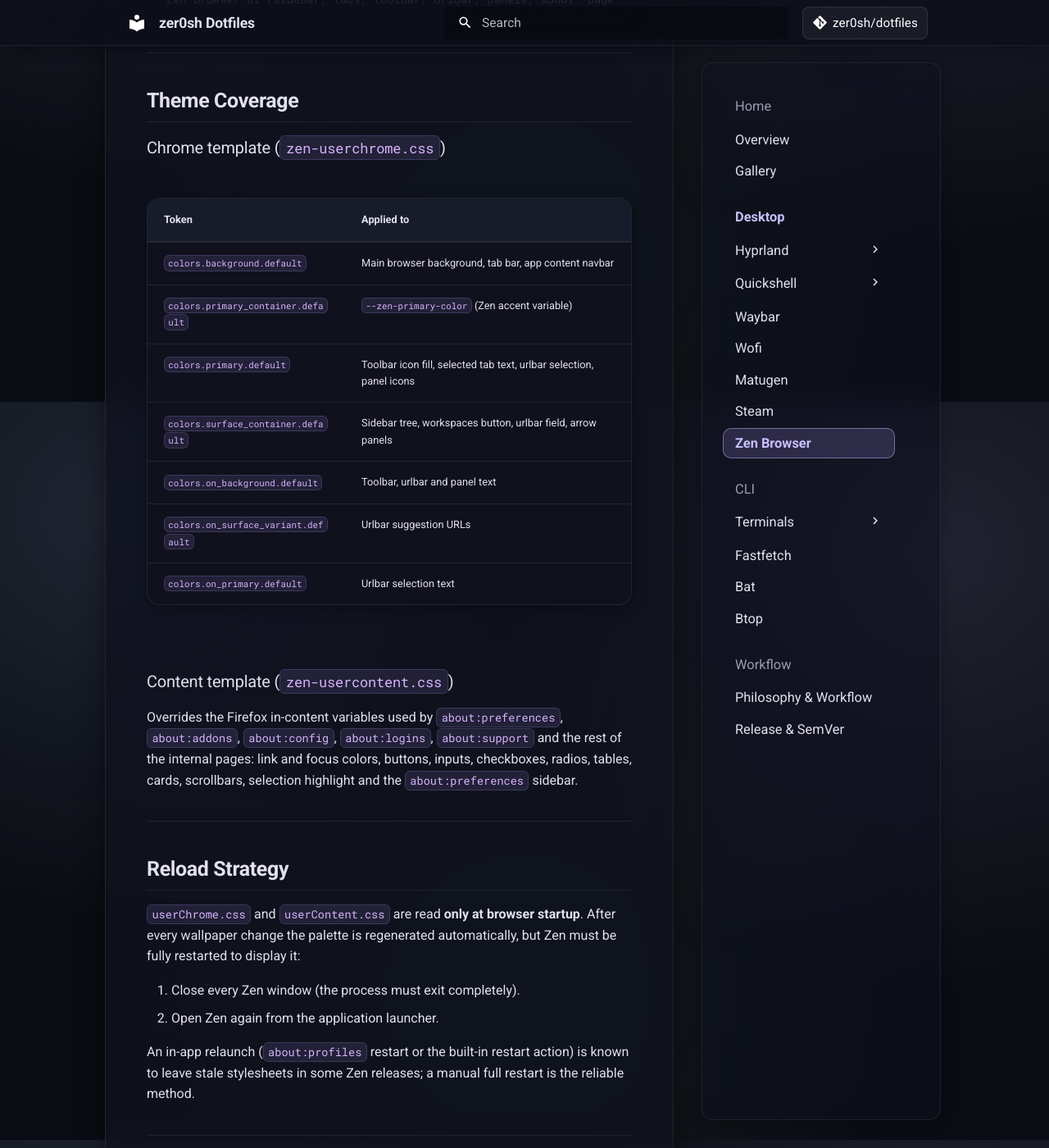
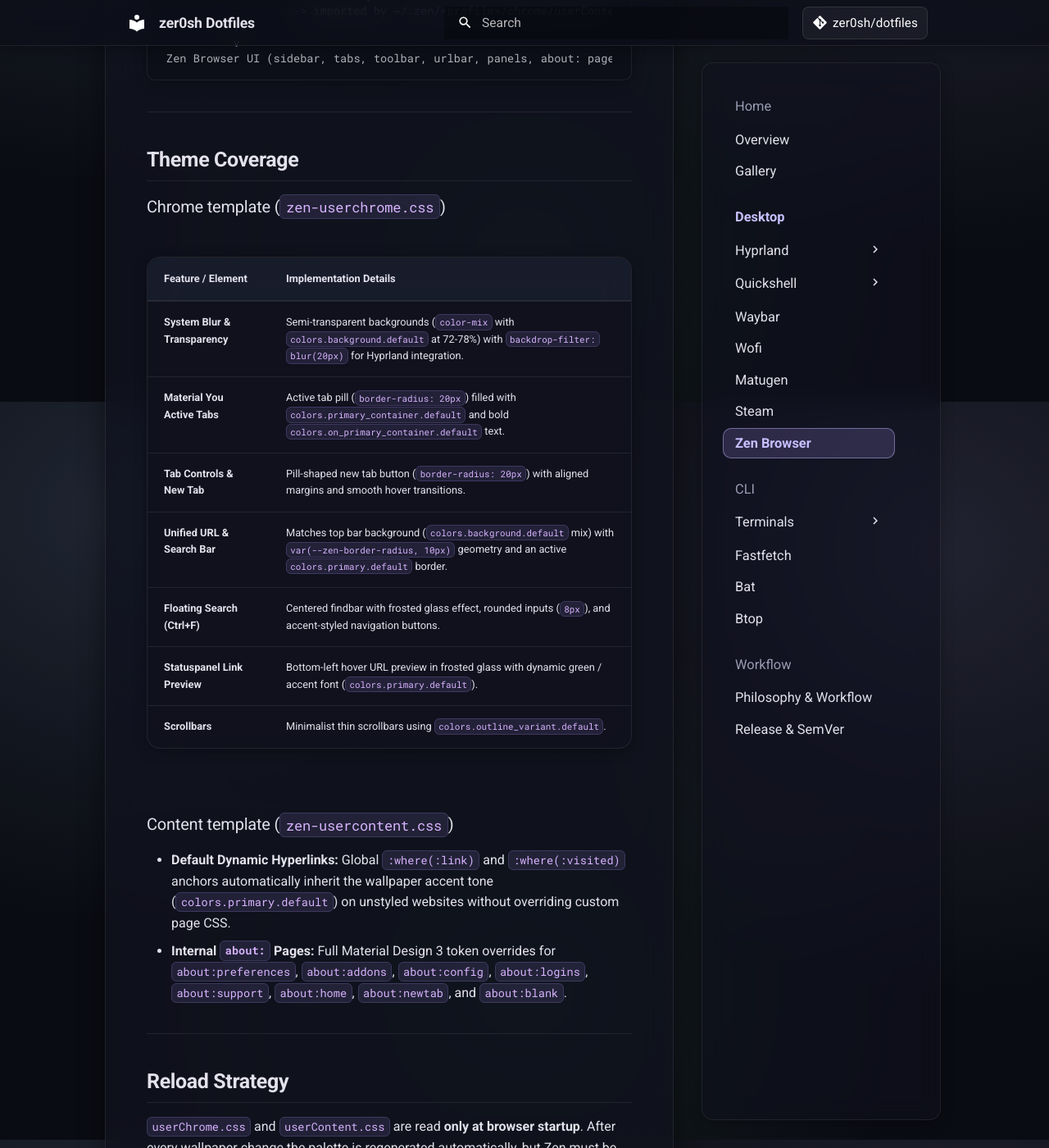
Before and after one commit to zer0sh/dotfiles, an MkDocs documentation site: the page built from docs/apps/zen.md, in a window 1280 px wide and 1400 px high, scrolled down 3110 px. Shown: the whole window at 82% size. Built offline with MkDocs 1.6.1 and Material for MkDocs 9.7.7, drawn with Linux system fonts in a browser that asks for light colours; comment, search, counter and statistics services are not loaded; some of the changed text lies outside the part shown.

Commit message:
feat(zen): refine dynamic matugen theme styling, transparency, and documentation

```diff
--- a/docs/apps/zen.md
+++ b/docs/apps/zen.md
@@ -14,6 +14,7 @@
 | **curl** | any | Downloads the templates (manual installation only) | `command -v curl` |
 | **bash or zsh** | any | Runs the snippets of this guide | `echo $0` |
 | **Profile stylesheet pref** | `true` | Loads `userChrome.css` / `userContent.css` (off by default since Zen 1.14) | `about:config` entry `toolkit.legacyUserProfileCustomizations.stylesheets` |
+| **Window transparency pref** | `true` | Allows transparent background for Hyprland system blur | `about:config` entry `browser.tabs.allow_transparent_browser` |
 
 No `sudo` privileges are required. The integration does not modify browser binaries or installation directories; it only touches files inside the user profile and the matugen configuration.
 
@@ -30,7 +31,7 @@
 | Create (rendered by matugen) | `~/.zen/xbjonc67.Default Profile/chrome/zen-userContent.css` | Output of the content template |
 | Create (entry file) | `~/.zen/xbjonc67.Default Profile/chrome/userChrome.css` | Single `@import` line pointing at the rendered chrome file |
 | Create (entry file) | `~/.zen/xbjonc67.Default Profile/chrome/userContent.css` | Single `@import` line pointing at the rendered content file |
-| Modify (append) | `~/.zen/xbjonc67.Default Profile/user.js` | Enables `toolkit.legacyUserProfileCustomizations.stylesheets` |
+| Modify (append) | `~/.zen/xbjonc67.Default Profile/user.js` | Enables stylesheets and transparent window prefs |
 | Create | `~/dotfiles/scripts/setup-zen-matugen.sh` | Deployment and verification automation |
 | Modify | `~/dotfiles/install.sh` | Runs the setup script when Zen Browser is detected |
 
@@ -74,23 +75,20 @@
 
 ### Chrome template (`zen-userchrome.css`)
 
-| Token | Applied to |
+| Feature / Element | Implementation Details |
 | :--- | :--- |
-| `colors.background.default` | Main browser background, tab bar, app content navbar |
-| `colors.primary_container.default` | `--zen-primary-color` (Zen accent variable) |
-| `colors.primary.default` | Toolbar icon fill, selected tab text, urlbar selection, panel icons |
-| `colors.surface_container.default` | Sidebar tree, workspaces button, urlbar field, arrow panels |
-| `colors.on_background.default` | Toolbar, urlbar and panel text |
-| `colors.on_surface_variant.default` | Urlbar suggestion URLs |
-| `colors.on_primary.default` | Urlbar selection text |
+| **System Blur & Transparency** | Semi-transparent backgrounds (`color-mix` with `colors.background.default` at 72-78%) with `backdrop-filter: blur(20px)` for Hyprland integration. |
+| **Material You Active Tabs** | Active tab pill (`border-radius: 20px`) filled with `colors.primary_container.default` and bold `colors.on_primary_container.default` text. |
+| **Tab Controls & New Tab** | Pill-shaped new tab button (`border-radius: 20px`) with aligned margins and smooth hover transitions. |
+| **Unified URL & Search Bar** | Matches top bar background (`colors.background.default` mix) with `var(--zen-border-radius, 10px)` geometry and an active `colors.primary.default` border. |
+| **Floating Search (Ctrl+F)** | Centered findbar with frosted glass effect, rounded inputs (`8px`), and accent-styled navigation buttons. |
+| **Statuspanel Link Preview** | Bottom-left hover URL preview in frosted glass with dynamic green / accent font (`colors.primary.default`). |
+| **Scrollbars** | Minimalist thin scrollbars using `colors.outline_variant.default`. |
 
 ### Content template (`zen-usercontent.css`)
 
-Overrides the Firefox in-content variables used by `about:preferences`,
-`about:addons`, `about:config`, `about:logins`, `about:support` and the rest of
-the internal pages: link and focus colors, buttons, inputs, checkboxes, radios,
-tables, cards, scrollbars, selection highlight and the `about:preferences`
-sidebar.
+* **Default Dynamic Hyperlinks:** Global `:where(:link)` and `:where(:visited)` anchors automatically inherit the wallpaper accent tone (`colors.primary.default`) on unstyled websites without overriding custom page CSS.
+* **Internal `about:` Pages:** Full Material Design 3 token overrides for `about:preferences`, `about:addons`, `about:config`, `about:logins`, `about:support`, `about:home`, `about:newtab`, and `about:blank`.
 
 ---
 
```
Also changed, not shown: 4 other files.
